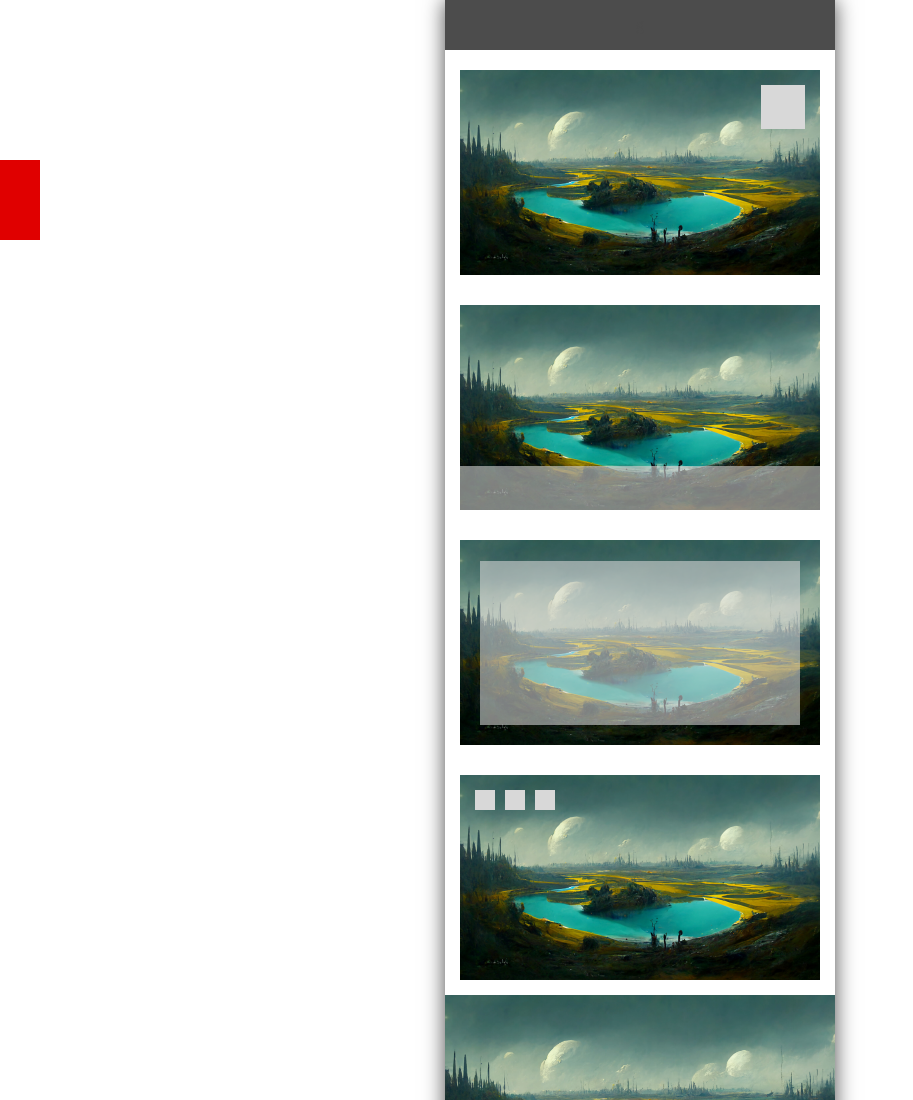
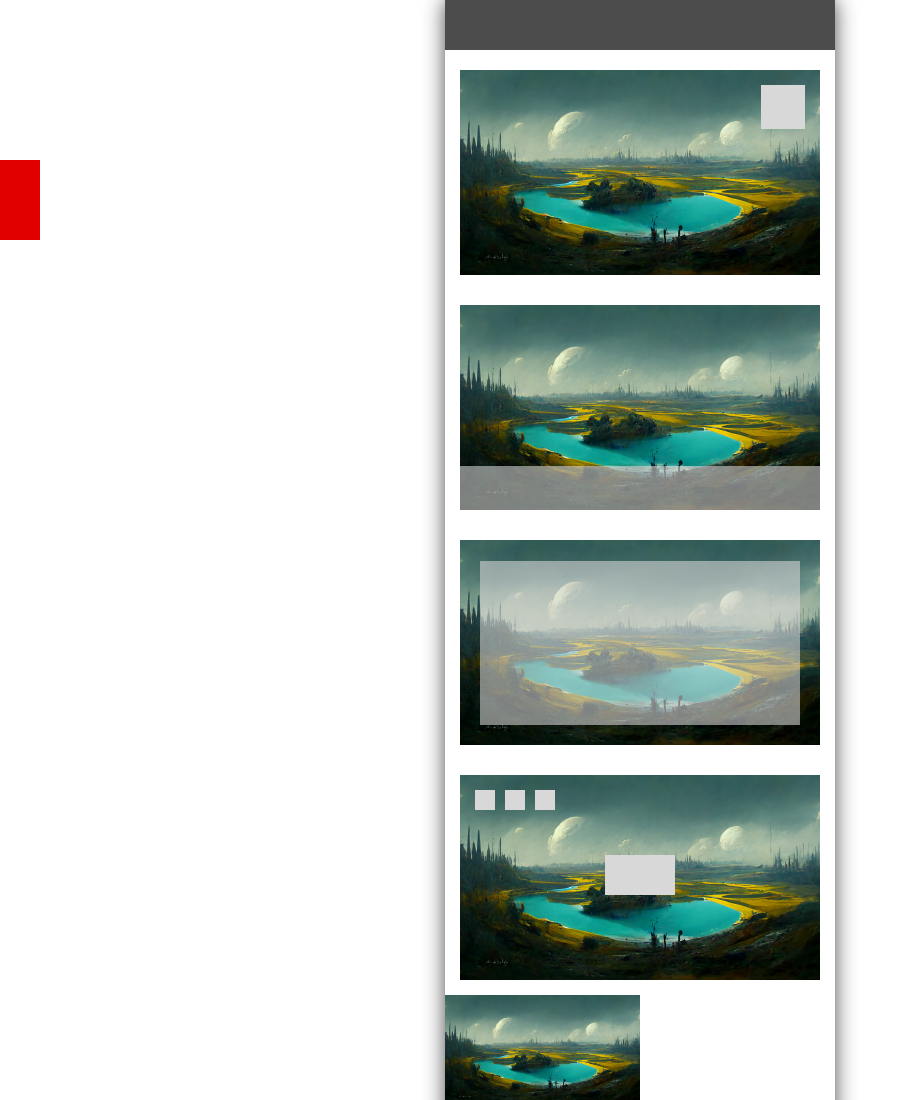
Before and after one commit to GLucile/position-1, a website built with Parcel: page src/index.html in a window 1280 px wide. Shown: the top 1100 px of the page, without its empty margins (0-913 px from the left). Built offline with nearby package versions, Linux system fonts and the light colour scheme.

Commit message:
Code css position 4 rectangle

```diff
--- a/src/css/main.css
+++ b/src/css/main.css
@@ -145,4 +145,16 @@ body {
   left: 85px;
 }
 
+.little-rectangle {
+  background-color: #D8D8D8;
+  padding: 20px 30px 20px 40px;
+  margin: 15px 5px 25px 15px;
+  position: absolute;
+  top: 80px;
+  left: 145px;
 }
+
+.position-5 img {
+  width: 50%;
+  position: re;
+}
```
